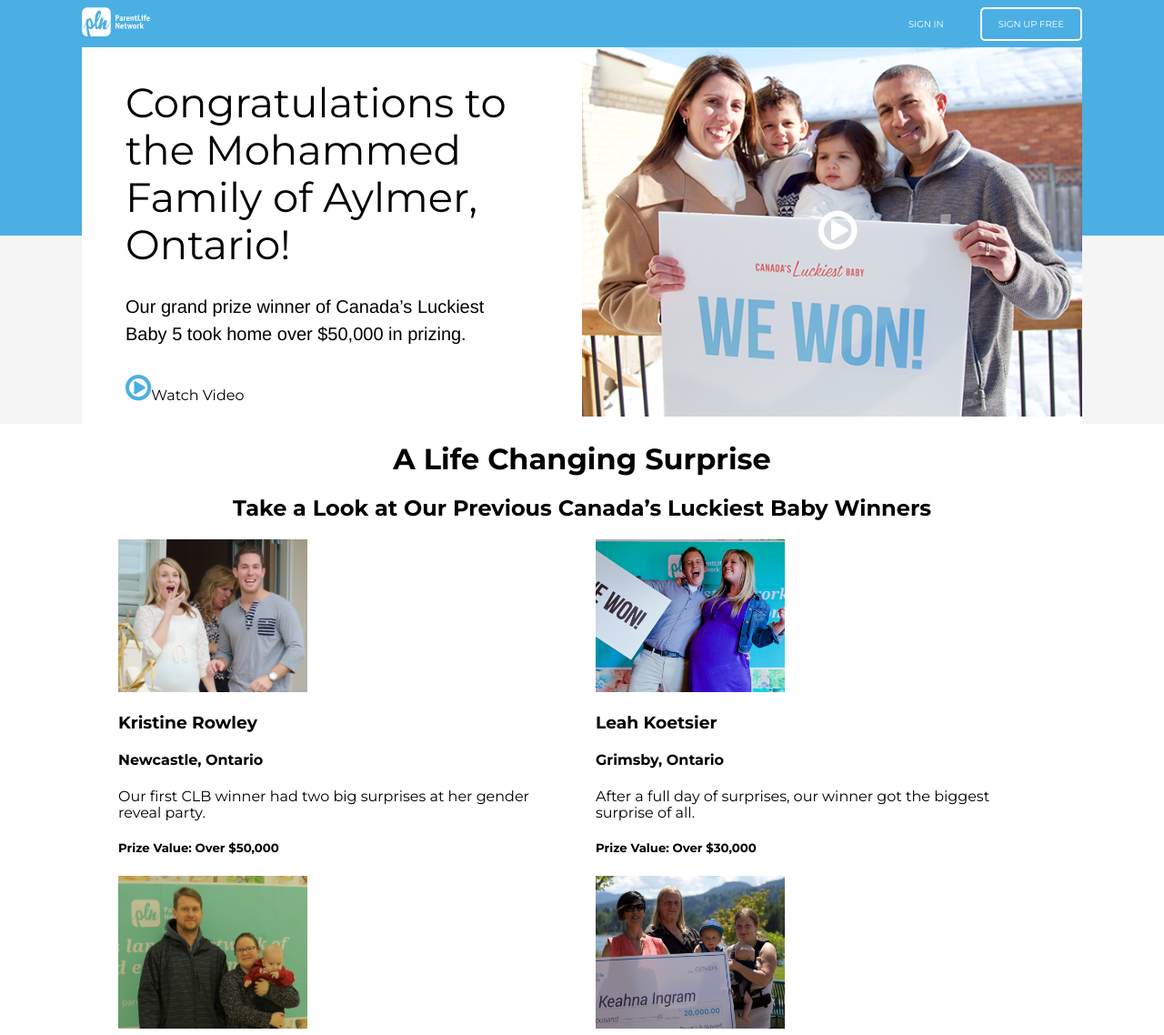
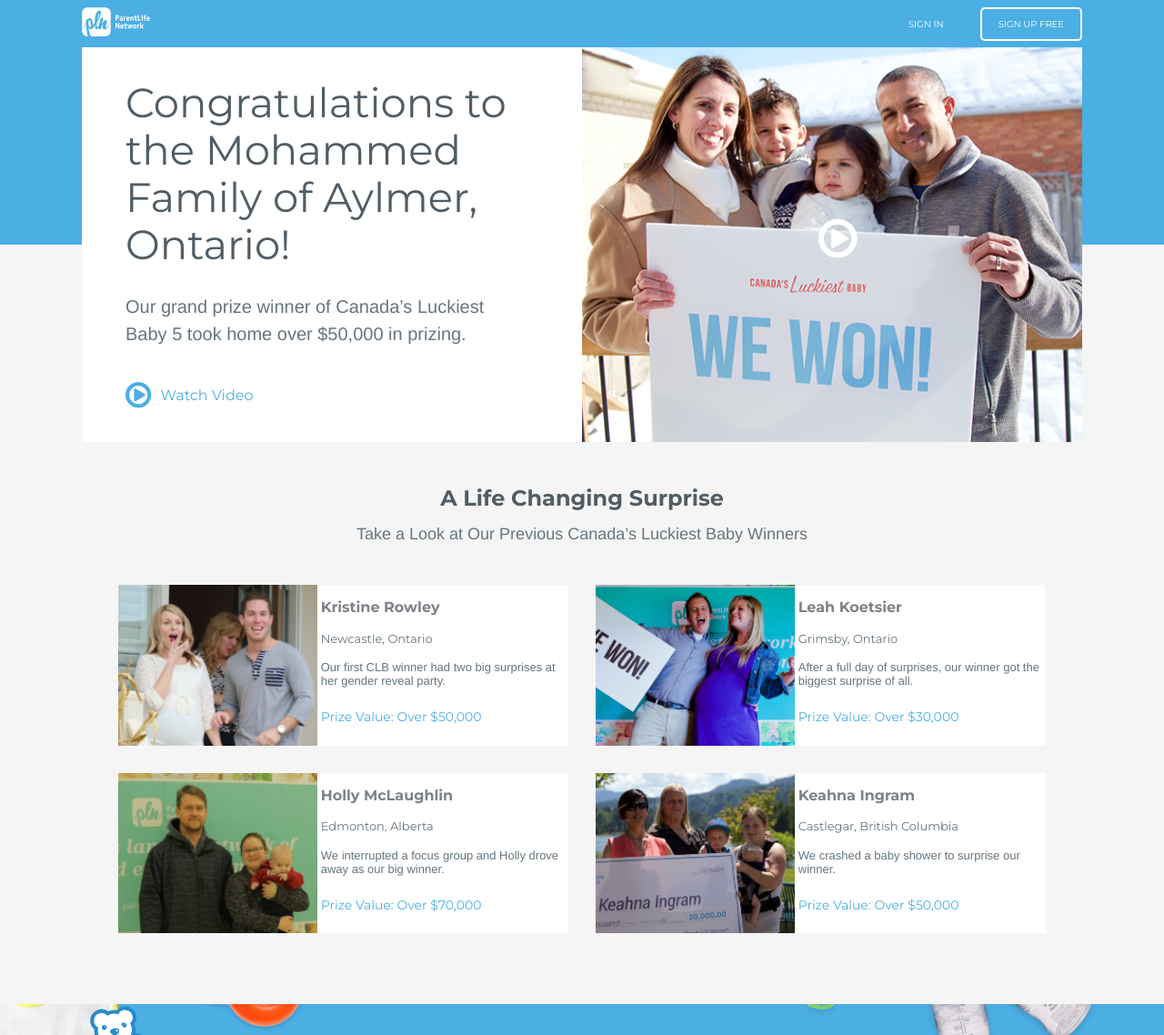
Before and after one commit to YakkieYip/sln-baby, a website: page index.html in a window 1280 px wide. Shown: the top 1138 px of the page at 91% size. Drawn offline with nearby package versions, Linux system fonts and the light colour scheme; files that its build step writes are made by us from their sources.

Commit message:
added flexbox styling to the winner's list section

```diff
--- a/dev/styles/_hero.scss
+++ b/dev/styles/_hero.scss
@@ -17,13 +17,19 @@
 		.hero__lrg-card, .hero__lrg-img--container {
 			width: 50%;
 		}
+
+		.hero__lrg-img--container {
+			background: url('/public/images/featured-winner-hero.png') no-repeat center center;
+			background-size: cover;
+		}
 	}
 
 	.hero__lrg-card {
 		padding: 0.5rem 4.8rem;
-
+		// border: 1px solid blue;
 		h1 {
 			@include fontSize(45, 400);
+			color: $smokegrey;
 			margin-top: 3rem;
 			margin-bottom: 0;
 		}
@@ -31,25 +37,43 @@
 		h2 {
 			@include fontSize(20, 400);
 			font-family: 'Helvetica Neue', 'Roboto', Helvetica, Arial, sans-serif;
+			color: $lightgrey;
 			padding-right: 1rem;
 			line-height: 3rem;
 			margin: 2.8rem 0;
 		}
 
-		i {
+		.watchVid__container {
 			color: $springblue;
-			font-size: 3.3rem;
-		}
+			display: flex;
+			flex-wrap: nowrap;
+			padding-bottom: 2rem;
 
+			i {
+				@include fontSize(33, 400);
+				margin-right: 1rem;
+				position: relative;
+				top: 0.8rem;
+				left: 0;
+			}
 
-		.watchVid__container {
-			display: flex;
+			p {
+				@include fontSize(16, 400);
+				// margin: 1rem 0;
+				// color: $springblue;
+			}
 		}
 	}
 
 
 	.hero__lrg-img--container {
 		position: relative;
+
+		a {
+			width: 100%;
+			display: inline-block;
+			height: 100%;
+		}
 
 		i {
 
--- a/dev/styles/_winners.scss
+++ b/dev/styles/_winners.scss
@@ -1,28 +1,92 @@
 .winners {
+	background: $eggshell;
+	padding: 4.8rem 0;
 	.wrapper {
-		// padding: 0 2.5rem;
+		padding: 0 2.5rem;
+		// padding: 0 1rem;
 	}
 	.winners--blurb {
 		text-align: center;
+
+		h1 {
+			@include fontSize(24,700);
+			color: $smokegrey;
+			margin-top: 0;
+		}
+
+		h2 {
+			@include fontSize(18, 400);
+			font-family: 'Helvetica Neue', 'Roboto', Helvetica, Arial, sans-serif;
+			color: $lightgrey;
+			margin: 1.5rem 0;
+		}
 	}
 }
 
-
-
 .winnersList {
 	// width: 100%;
+	// display: flex;
+	// flex-direction: row;
+	// flex-wrap: wrap;
+	// justify-content: space-around;
+	// padding: 0 2.5rem;
 	display: flex;
-	flex-direction: row;
-	flex-wrap: wrap;
-	padding: 0 2.5rem;
+    flex-direction: row;
+    flex-wrap: wrap;
+    padding-top: 30px;
+    // padding: 0 25px;
 
 	li {
-		margin: 0 1.5rem;
+		min-height: 168px;
+    // border: 1px solid blue;
+		margin: 0 1.5rem 3rem;
+		// max-width: 500px;
 		width: calc(50% - 30px);
 		// border: 1px solid blue;
 
 		.sml-img-container {
+			// width: 61%;
+			width: 45%;
+			// height: 100%;
+			img {
+				height: auto;
+				height: 100%;
+				// height: auto;
+			}
+			// height: auto;
+		}
+	}
 
+}
+
+.sml-card-container {
+	background: $whitetext;
+	    display: flex;
+    flex-direction: row;
+    flex-wrap: nowrap;
+    justify-content: space-between;
+
+	.sml-blurb-container {
+		width: 55%;
+		// padding: 3rem 0;
+		// winner name
+		h3 {
+			@include fontSize(16, 700);
+			color: $winnername;
+		}
+		//winner location
+		h4 {
+			@include fontSize(13, 400);
+			color: $winnerloc;
+		}
+		p {
+			@include fontSize(13, 400);
+			font-family: 'Helvetica Neue', 'Roboto', Helvetica, Arial, sans-serif;
+			color: $winnerdesc;
+		}
+		h5 {
+			@include fontSize(14, 400);
+			color: $springblue;
 		}
 	}
 }
--- a/dev/styles/main.scss
+++ b/dev/styles/main.scss
@@ -20,8 +20,8 @@
 $springblue: #4bafe3; // header background, watch video icon, prize value description
 
 // Header / Hero
-$smokegrey: #515d65; // hero h1
-$lightgrey: #66757f; // hero h2
+$smokegrey: #515d65; // hero h1, winner h1
+$lightgrey: #66757f; // hero h2, winner h2
 
 // Winner Small Cards
 $winnername: #7c8288; // winner name
@@ -73,13 +73,9 @@
 	}
 }
 
-
-
 img {
 	max-width: 100%;
 }
-
-
 
 a {
 	text-decoration: none;
--- a/index.html
+++ b/index.html
@@ -41,16 +41,16 @@
 
 					<!-- IMG Popup -->
 					<div class="hero__lrg-img--container">
-						<a href="#">
+						<a href="https://www.youtube.com/watch?v=IiE-4GZneFk&list=PLkdgIMKT4Cavlo0hzNSyhfhm-fAjaWX1j&index=5">
 							<i class="fa fa-play-circle-o" aria-hidden="true"></i>
-							<img src="public/images/featured-winner-hero.png" alt="">
+							<!-- <img src="public/images/featured-winner-hero.png" alt=""> -->
 						</a>
 					</div>
 				</div>
 			</div> <!-- ./wrapper -->
 		</section> <!-- ./hero -->
 
-		<!-- List of Winners + Small Cards -->
+		<!-- Winners Section + Small Cards -->
 		<section class="winners">
 			<div class="wrapper">
 				<div class="winners--blurb">
@@ -58,13 +58,15 @@
 					<h2>Take a Look at Our Previous Canada’s Luckiest Baby Winners</h2>
 				</div>
 
+				<!-- Winners Small Cards List -->
 				<ul class="winnersList">
 					<li class="winnersList__sml-card">
 						<div class="sml-card-container">
 							<div class="sml-img-container">
 								<img src="public/images/clb1winner_desktop.png" alt="">
 							</div>
-							<div>
+
+							<div class="sml-blurb-container">
 								<h3>Kristine Rowley</h3>
 								<h4>Newcastle, Ontario</h4>
 								<p>Our first CLB winner had two big surprises at her gender reveal party.</p>
@@ -75,11 +77,11 @@
 
 					<li class="winnersList__sml-card">
 						<div class="sml-card-container">
-							<div>
+							<div class="sml-img-container">
 								<img src="public/images/clb2winner_desktop.png" alt="">
 							</div>
 
-							<div>
+							<div class="sml-blurb-container">
 								<h3>Leah Koetsier</h3>
 								<h4>Grimsby, Ontario</h4>
 								<p>After a full day of surprises, our winner got the biggest surprise of all.</p>
@@ -90,11 +92,11 @@
 
 					<li class="winnersList__sml-card">
 						<div class="sml-card-container">
-							<div>
+							<div class="sml-img-container">
 								<img src="public/images/clb3winner_desktop.png" alt="">
 							</div>
 
-							<div>
+							<div class="sml-blurb-container">
 								<h3>Holly McLaughlin</h3>
 								<h4>Edmonton, Alberta</h4>
 								<p>We interrupted a focus group and Holly drove away as our big winner.</p>
@@ -105,11 +107,11 @@
 
 					<li class="winnersList__sml-card">
 						<div class="sml-card-container">
-							<div>
+							<div class="sml-img-container">
 								<img src="public/images/clb4winner_desktop.png" alt="">
 							</div>
 
-							<div>
+							<div class="sml-blurb-container">
 								<h3>Keahna Ingram</h3>
 								<h4>Castlegar, British Columbia</h4>
 								<p>We crashed a baby shower to surprise our winner.</p>
```
Also changed, not shown: public/styles/style.css (added), 1 other file.
